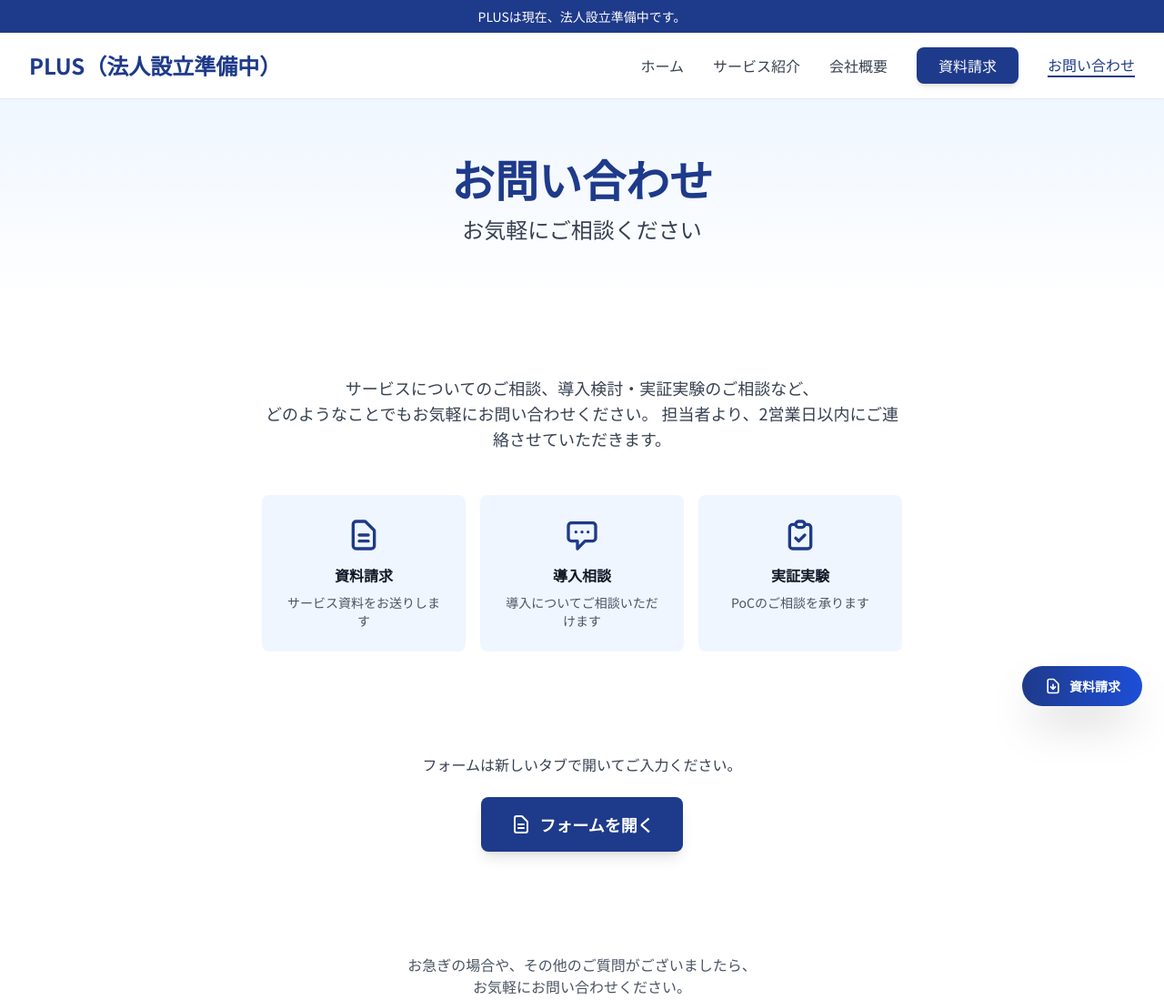
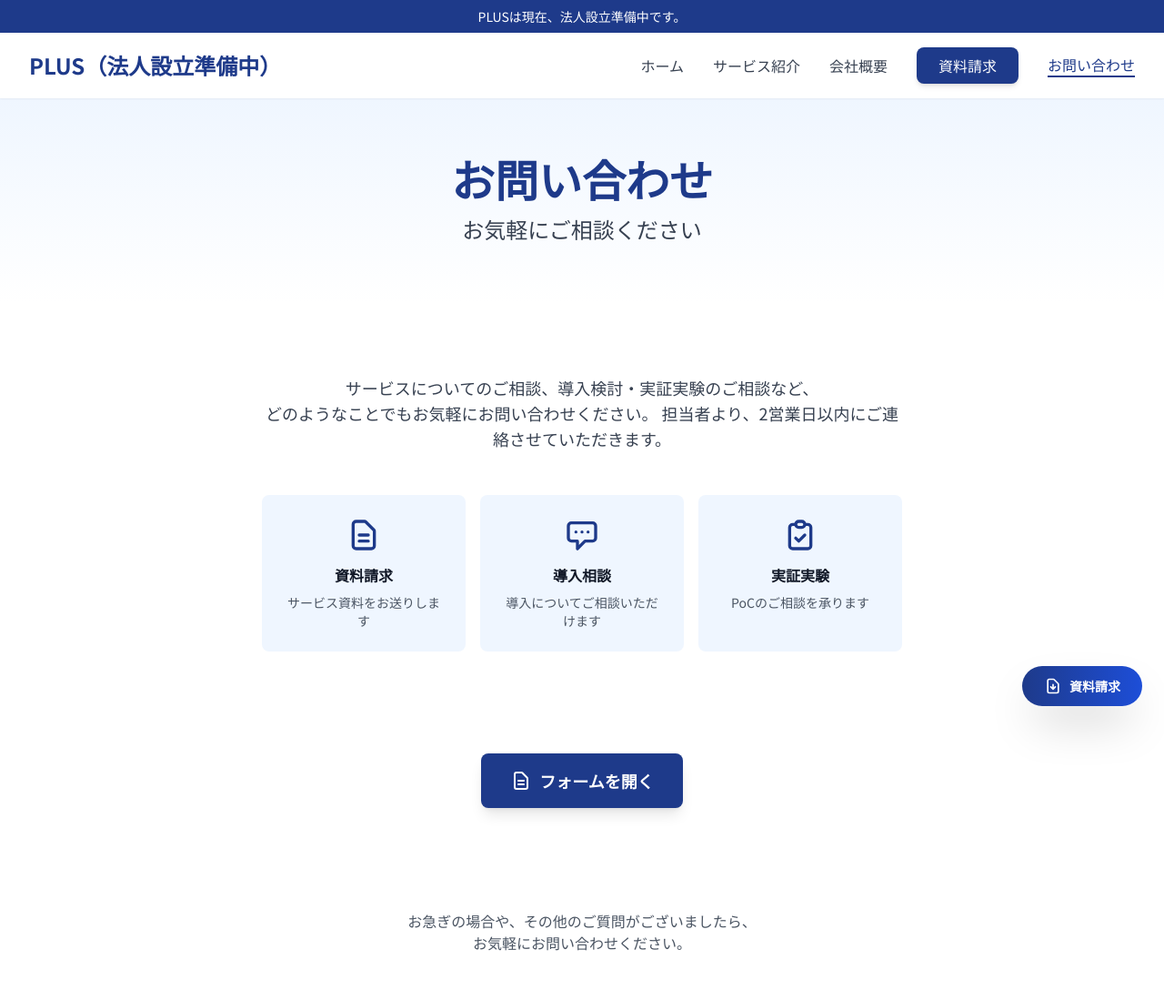
Before and after one commit to tsuchiya-ryosuke/plus-incs-webpage, a plain HTML site: page contact.html in a window 1280 px wide. Shown: the top 1099 px of the page at 91% size. Drawn offline with nearby package versions, Linux system fonts and the light colour scheme.

Commit message:
Remove new-tab note from contact form

```diff
--- a/contact.html
+++ b/contact.html
@@ -110,9 +110,6 @@
             <div class="p-4 md:p-6">
                 <div style="max-width: 720px; margin: 0 auto;">
                     <div class="text-center py-10">
-                        <p class="text-gray-700 mb-6">
-                            フォームは新しいタブで開いてご入力ください。
-                        </p>
                         <a href="https://docs.google.com/forms/d/e/1FAIpQLSeJTlnSwhQX1SIDSWuDHZIIKZvMJ8KE51Z6OumzTJ7KuTa3uw/viewform" target="_blank" rel="noopener noreferrer" class="inline-flex items-center gap-2 bg-blue-900 text-white px-8 py-4 rounded-lg font-bold text-lg hover:bg-blue-800 transition shadow-lg">
                             <svg class="w-6 h-6" fill="none" stroke="currentColor" viewBox="0 0 24 24">
                                 <path stroke-linecap="round" stroke-linejoin="round" stroke-width="2" d="M9 12h6m-6 4h6m2 5H7a2 2 0 01-2-2V5a2 2 0 012-2h5.586a1 1 0 01.707.293l5.414 5.414a1 1 0 01.293.707V19a2 2 0 01-2 2z"></path>
```
